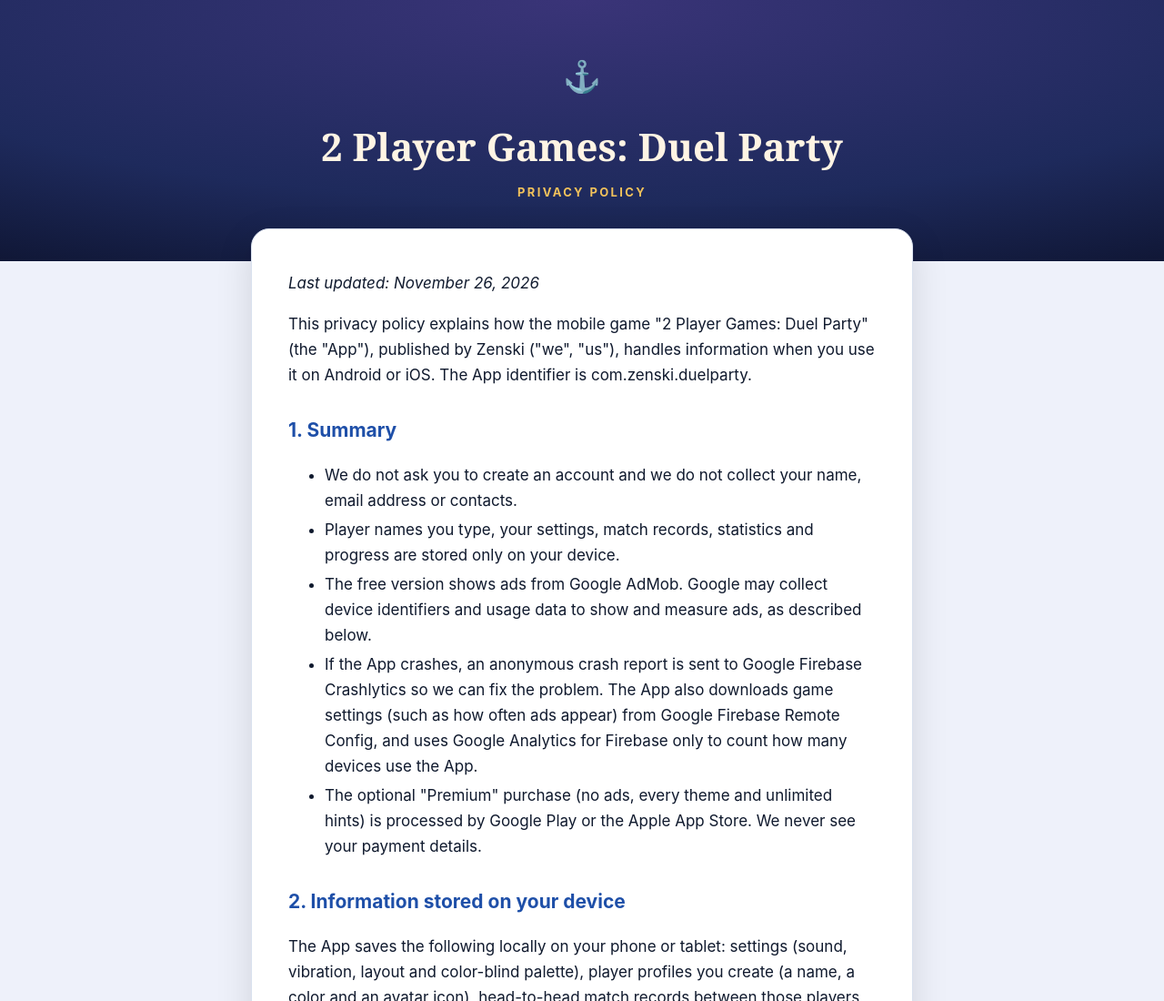
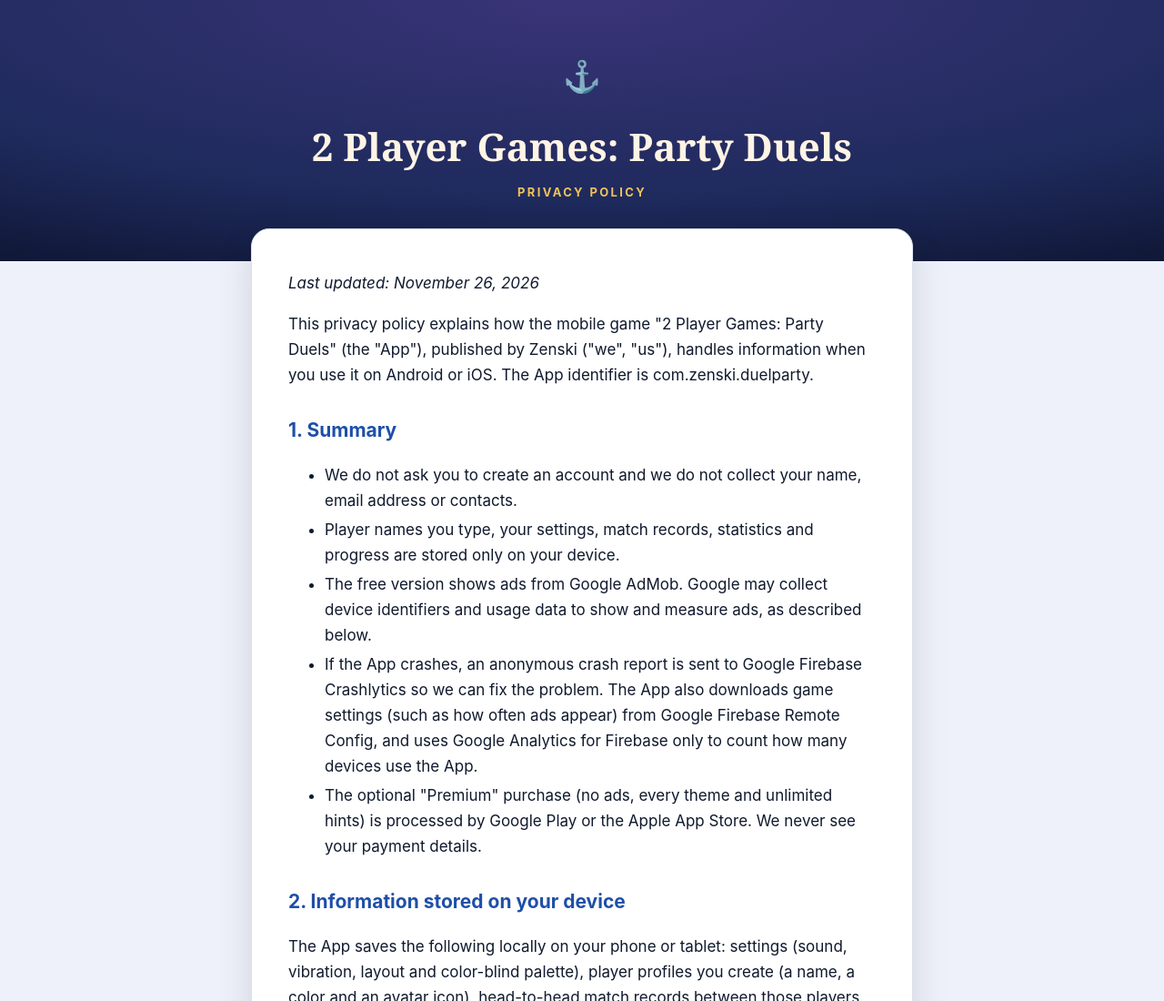
Before and after one commit to zen-ski/zen-ski.github.io, a plain HTML site: page duelparty/privacy.html in a window 1280 px wide. Shown: the top 1100 px of the page at 91% size. Drawn offline with Linux system fonts and the light colour scheme.

Commit message:
Rename Duel Party to Party Duels in its privacy policy
Co-Authored-By: Claude Opus 5.5 <noreply@anthropic.com>

```diff
--- a/duelparty/privacy.html
+++ b/duelparty/privacy.html
@@ -3,8 +3,8 @@
 <head>
   <meta charset="utf-8">
   <meta name="viewport" content="width=device-width, initial-scale=1">
-  <title>2 Player Games: Duel Party Privacy Policy</title>
-  <meta name="description" content="Privacy policy for 2 Player Games: Duel Party by Zenski.">
+  <title>2 Player Games: Party Duels Privacy Policy</title>
+  <meta name="description" content="Privacy policy for 2 Player Games: Party Duels by Zenski.">
   <style>
     :root { --bg:#eef1fa; --card:#ffffff; --ink:#101a2e; --muted:#56627a; --accent:#1e4fa8; --line:#d8e0ee; }
     @media (prefers-color-scheme: dark) {
@@ -32,12 +32,12 @@
 <body>
 <header>
   <div class="shells">⚓</div>
-  <h1>2 Player Games: Duel Party</h1>
+  <h1>2 Player Games: Party Duels</h1>
   <p>PRIVACY POLICY</p>
 </header>
 <main><div class="card">
 <p><em>Last updated: November 26, 2026</em></p>
-<p>This privacy policy explains how the mobile game &quot;2 Player Games: Duel Party&quot; (the &quot;App&quot;), published by Zenski (&quot;we&quot;, &quot;us&quot;), handles information when you use it on Android or iOS. The App identifier is com.zenski.duelparty.</p>
+<p>This privacy policy explains how the mobile game &quot;2 Player Games: Party Duels&quot; (the &quot;App&quot;), published by Zenski (&quot;we&quot;, &quot;us&quot;), handles information when you use it on Android or iOS. The App identifier is com.zenski.duelparty.</p>
 <h2>1. Summary</h2>
 <ul>
 <li>We do not ask you to create an account and we do not collect your name, email address or contacts.</li>
```
